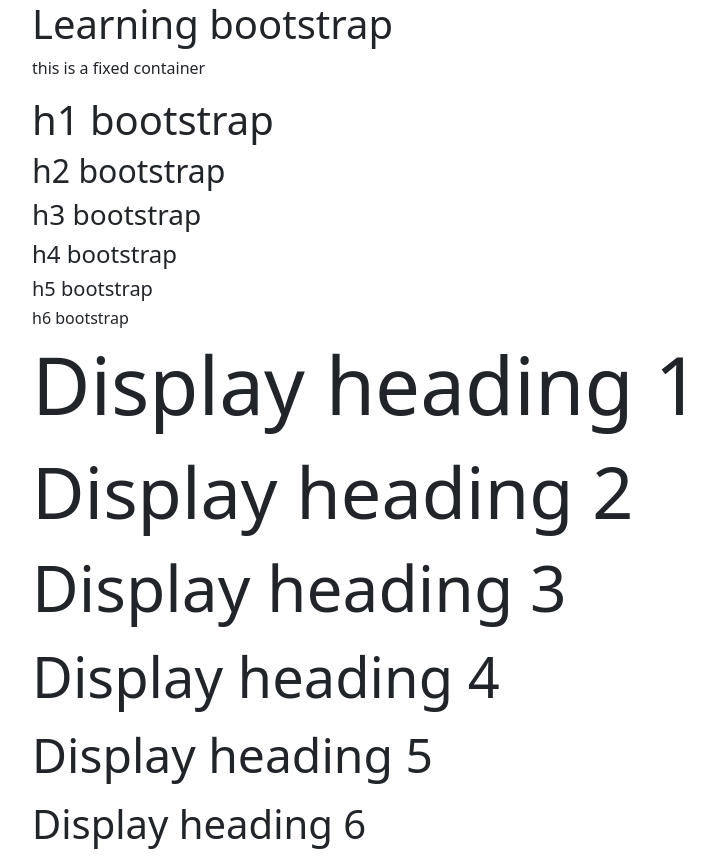
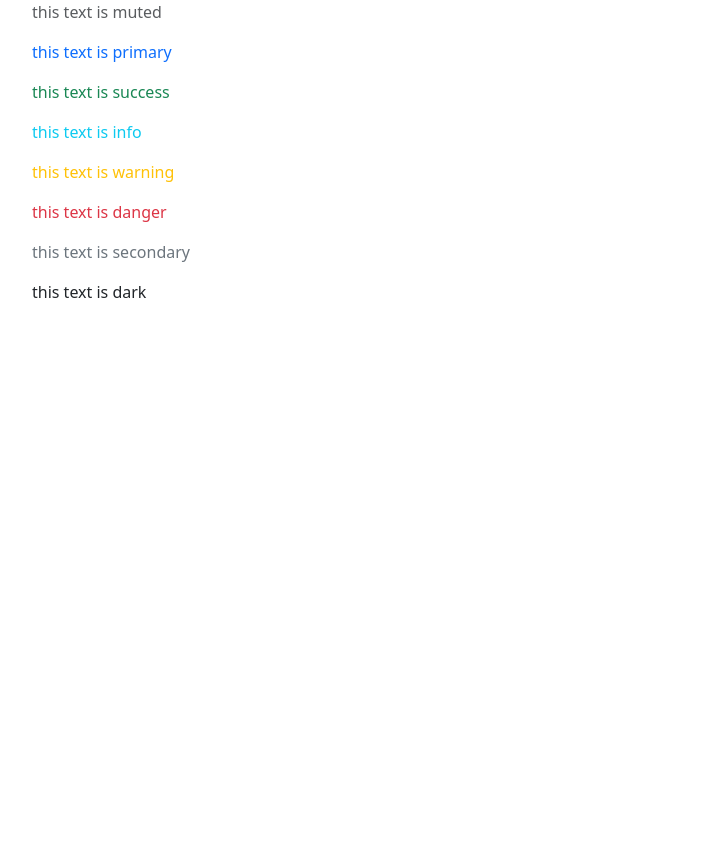
Before and after one commit to KNandhakumar/BootstrapMastery, a plain HTML site: page index.html in a window 1280 px wide. Shown: the whole page, without its empty margins (50-764 px from the left). After the commit the page ends 800 px from the top, so only its background shows below. Drawn offline with nearby package versions, Linux system fonts and the light colour scheme.

Commit message:
text colors in bootstrap

```diff
--- a/index.html
+++ b/index.html
@@ -10,23 +10,33 @@
 <body>
     <div class="container">
         <!-- this is container class and anther container class is container-fluid -->
-        <h1>Learning bootstrap</h1>
-        <p>this is a fixed container</p>
+        <!-- <h1>Learning bootstrap</h1>
+        <p>this is a fixed container</p> -->
         <!-- typography -->
          <!-- this class change for h1 to h6 class in typography -->
-         <p class="h1">h1 bootstrap</p>
+         <!-- <p class="h1">h1 bootstrap</p>
          <p class="h2">h2 bootstrap</p>
          <p class="h3">h3 bootstrap</p>
          <p class="h4">h4 bootstrap</p>
          <p class="h5">h5 bootstrap</p>
-         <p class="h6">h6 bootstrap</p>
+         <p class="h6">h6 bootstrap</p> -->
          <!-- display classes but this class font not bold -->
-         <p class="display-1">Display heading 1</p>
+         <!-- <p class="display-1">Display heading 1</p>
          <p class="display-2">Display heading 2</p>
          <p class="display-3">Display heading 3</p>
          <p class="display-4">Display heading 4</p>
          <p class="display-5">Display heading 5</p>
-         <p class="display-6">Display heading 6</p>
+         <p class="display-6">Display heading 6</p> -->
+
+         <!-- text colors using bootstrap classes -->
+          <p class="text-muted">this text is muted</p>
+          <p class="text-primary">this text is primary</p>
+          <p class="text-success">this text is success</p>
+          <p class="text-info">this text is info</p>
+          <p class="text-warning">this text is warning</p>
+          <p class="text-danger">this text is danger</p>
+          <p class="text-secondary">this text is secondary</p>
+          <p class="text-dark">this text is dark</p>
     </div>
     <!-- bootstrap script link -->
     <script src="https://cdn.jsdelivr.net/npm/bootstrap@5.3.3/dist/js/bootstrap.bundle.min.js" integrity="sha384-YvpcrYf0tY3lHB60NNkmXc5s9fDVZLESaAA55NDzOxhy9GkcIdslK1eN7N6jIeHz" crossorigin="anonymous"></script>
```
